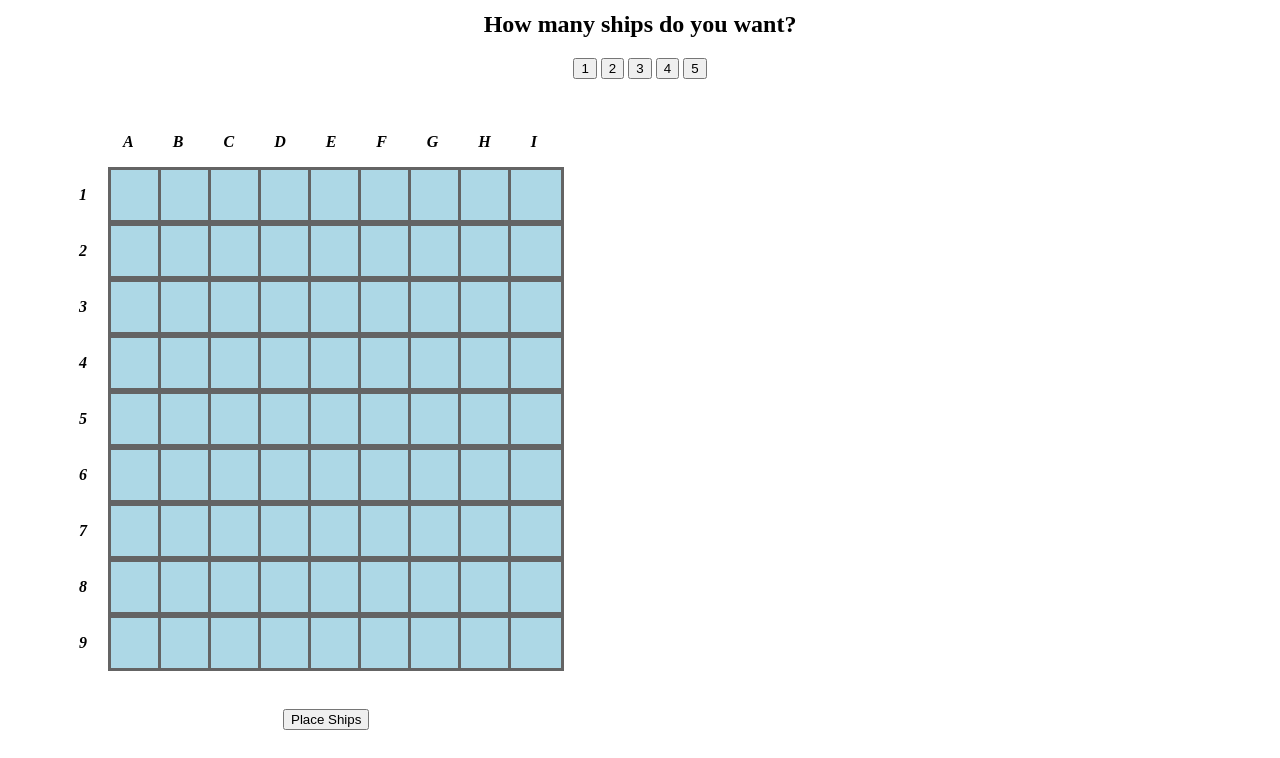
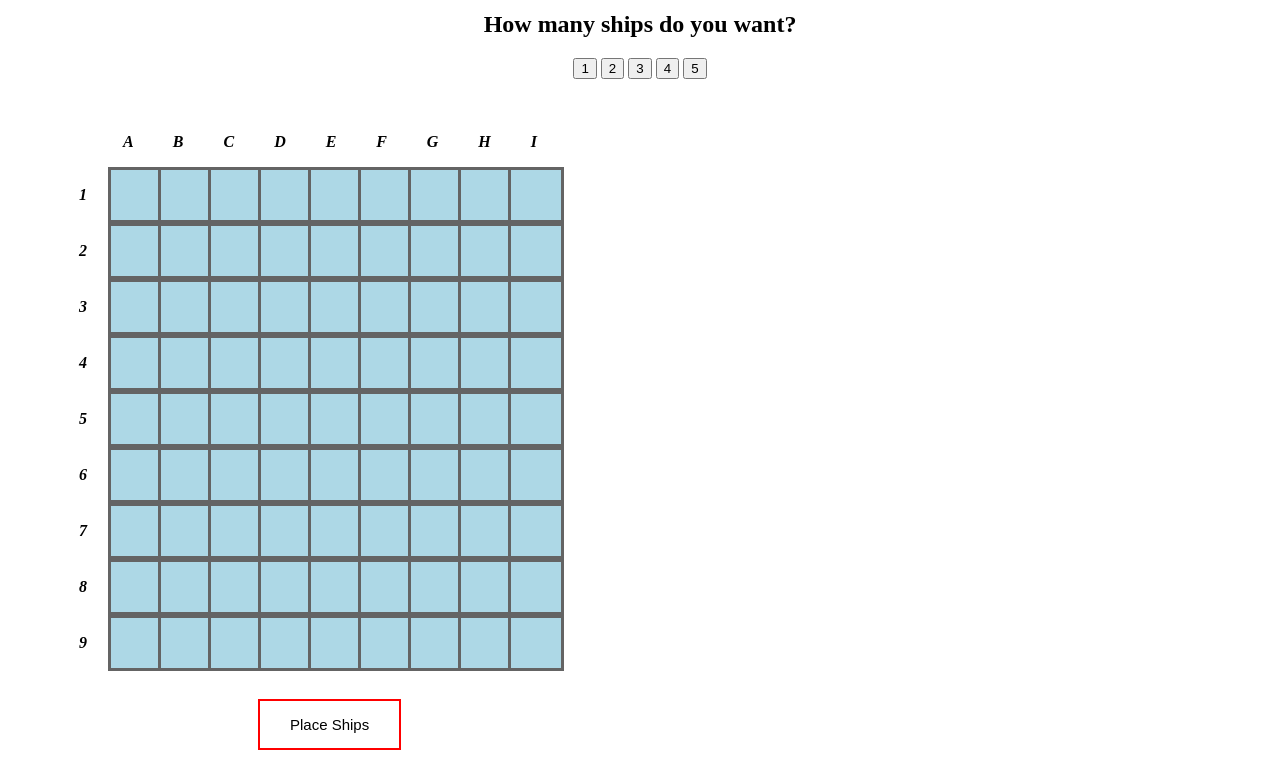
Before and after one commit to amanelso4/EECS448_Project01, a plain HTML site: page board.html in a window 1280 px wide. Shown: the part 89-847 px from the top of the page. Drawn offline with Linux system fonts and the light colour scheme.

Commit message:
new buttons

```diff
--- a/style.css
+++ b/style.css
@@ -57,9 +57,22 @@ width: 50px;
 background-color: lightblue;
 }
 
+#placedShips {
+    border: 2px solid red;
+    color: black;
+    background-color: white;
+    font-size: 15px;
+    text-align: center;
+    padding: 15px 30px;
+    margin-top: 10px;
+    align-content: center;
+    margin-left: 250px;
+}
 
-#placedShips {
-    margin-top: 20px;
-    align-content: center;
-    margin-left: 275px;
+#placedShips:hover {
+    background-color: red;
+    border: none;
+    color: white;
+    padding: 17px 32px;
+    cursor: pointer;
 }
```
